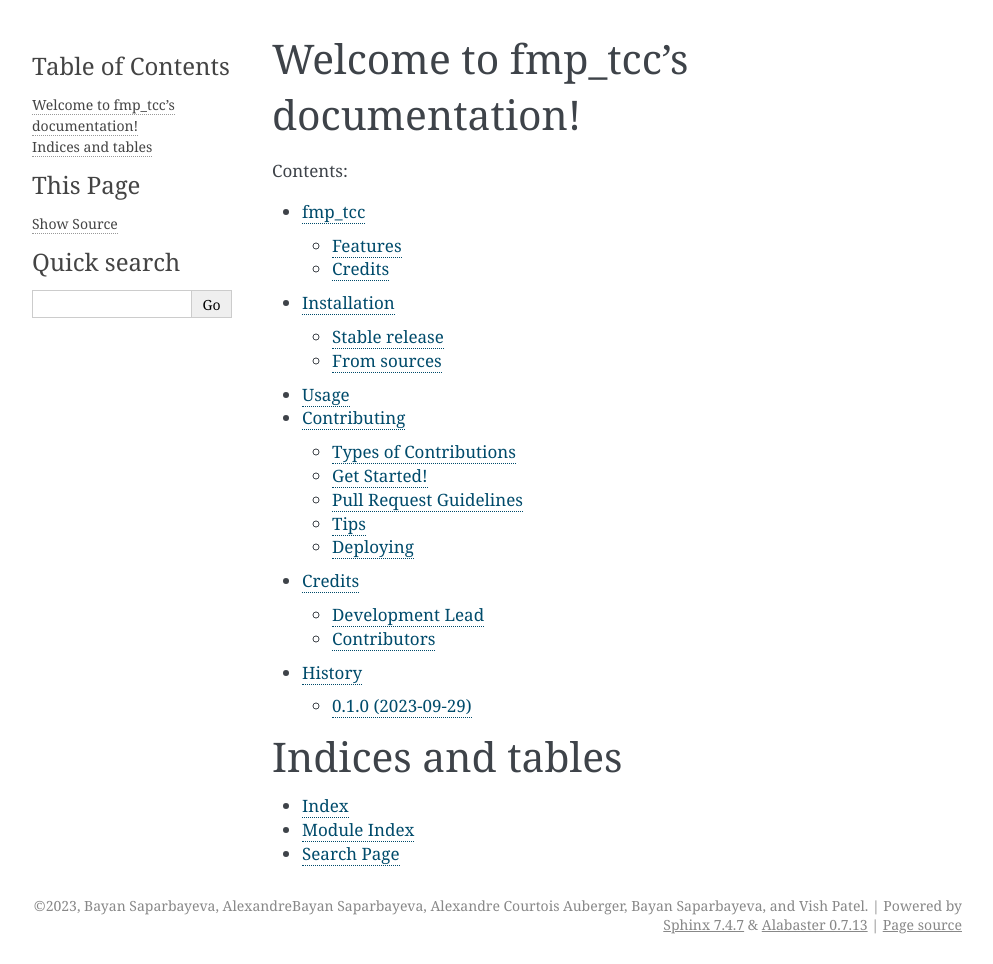
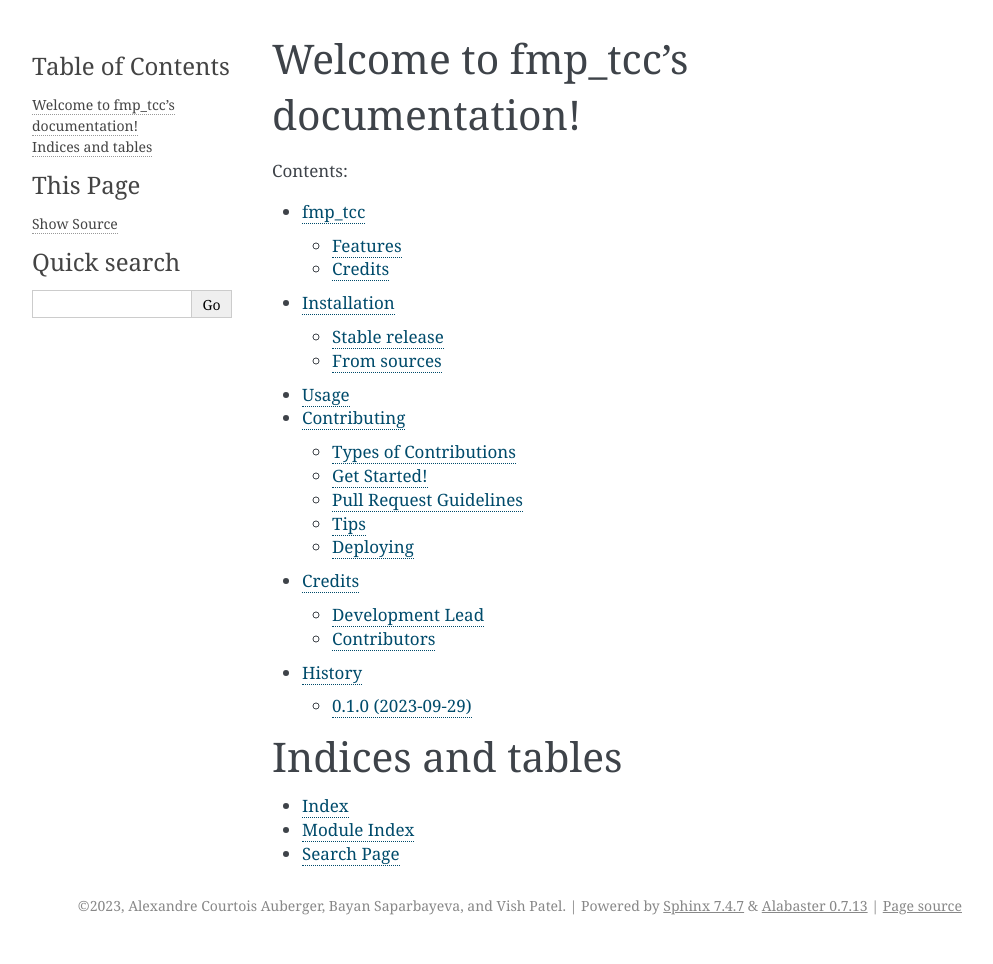
Before and after one commit to Bayan2019/fmp_tcc, a Sphinx documentation site: the page built from docs/index.rst, in a window 1280 px wide. Shown: the whole page, without its empty margins (148-1141 px from the left). Built offline with Sphinx 7.4.7, drawn with Linux system fonts in a browser that asks for light colours; pages that are not in the unit, such as notebooks, are missing from menus.

Commit message:
changing

```diff
--- a/docs/conf.py
+++ b/docs/conf.py
@@ -47,8 +47,8 @@ master_doc = 'index'
 
 # General information about the project.
 project = 'fmp_tcc'
-copyright = "2023, Bayan Saparbayeva, AlexandreBayan Saparbayeva, Alexandre Courtois Auberger, Bayan Saparbayeva, and Vish Patel"
-author = "Bayan Saparbayeva, AlexandreBayan Saparbayeva, Alexandre Courtois Auberger, Bayan Saparbayeva, and Vish Patel"
+copyright = "2023, Alexandre Courtois Auberger, Bayan Saparbayeva, and Vish Patel"
+author = "Alexandre Courtois Auberger, Bayan Saparbayeva, and Vish Patel"
 
 # The version info for the project you're documenting, acts as replacement
 # for |version| and |release|, also used in various other places throughout
@@ -129,7 +129,7 @@ latex_elements = {
 latex_documents = [
     (master_doc, 'fmp_tcc.tex',
      'fmp_tcc Documentation',
-     'Bayan Saparbayeva, AlexandreBayan Saparbayeva, Alexandre Courtois Auberger, Bayan Saparbayeva, and Vish Patel', 'manual'),
+     'Alexandre Courtois Auberger, Bayan Saparbayeva, and Vish Patel', 'manual'),
 ]
 
 
```
